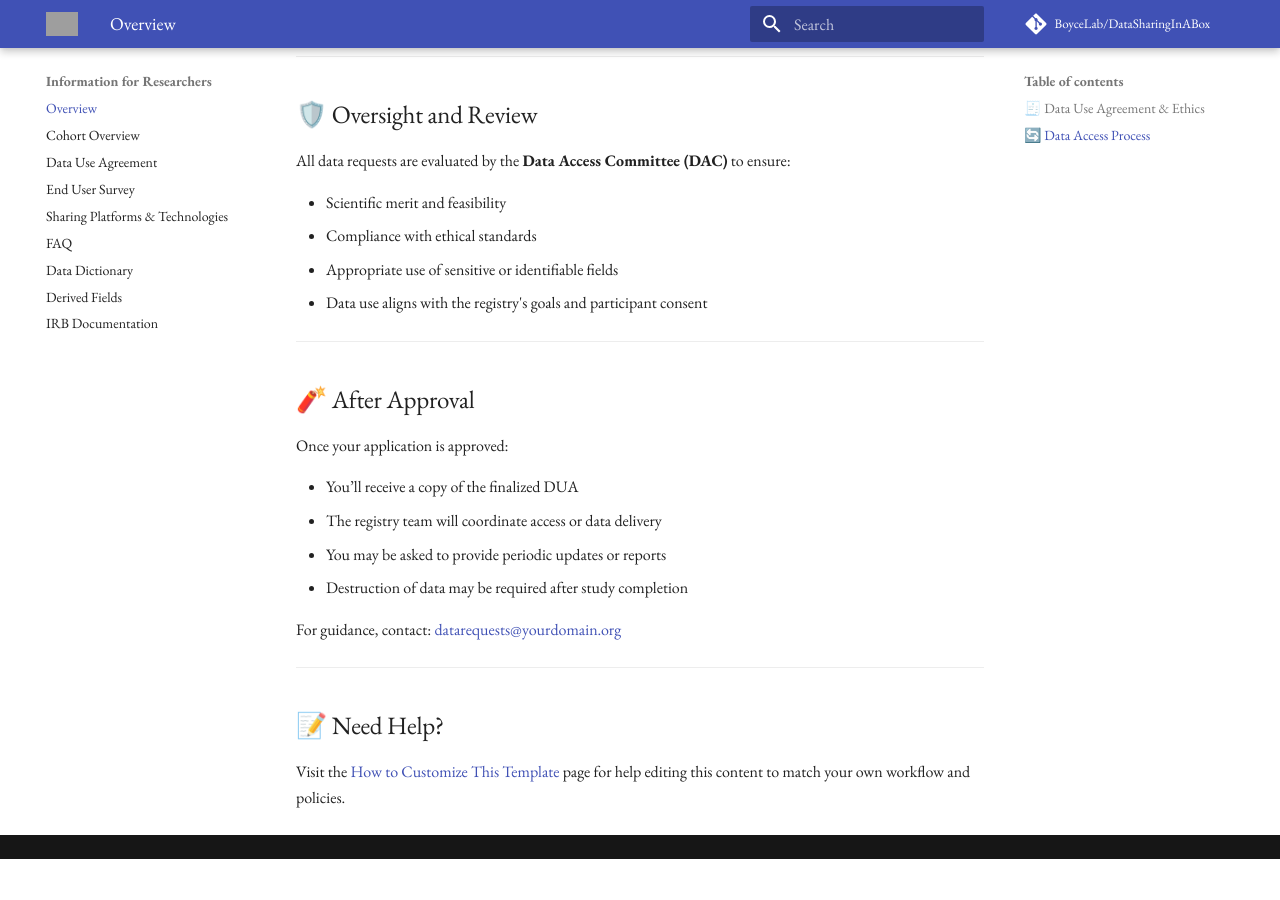
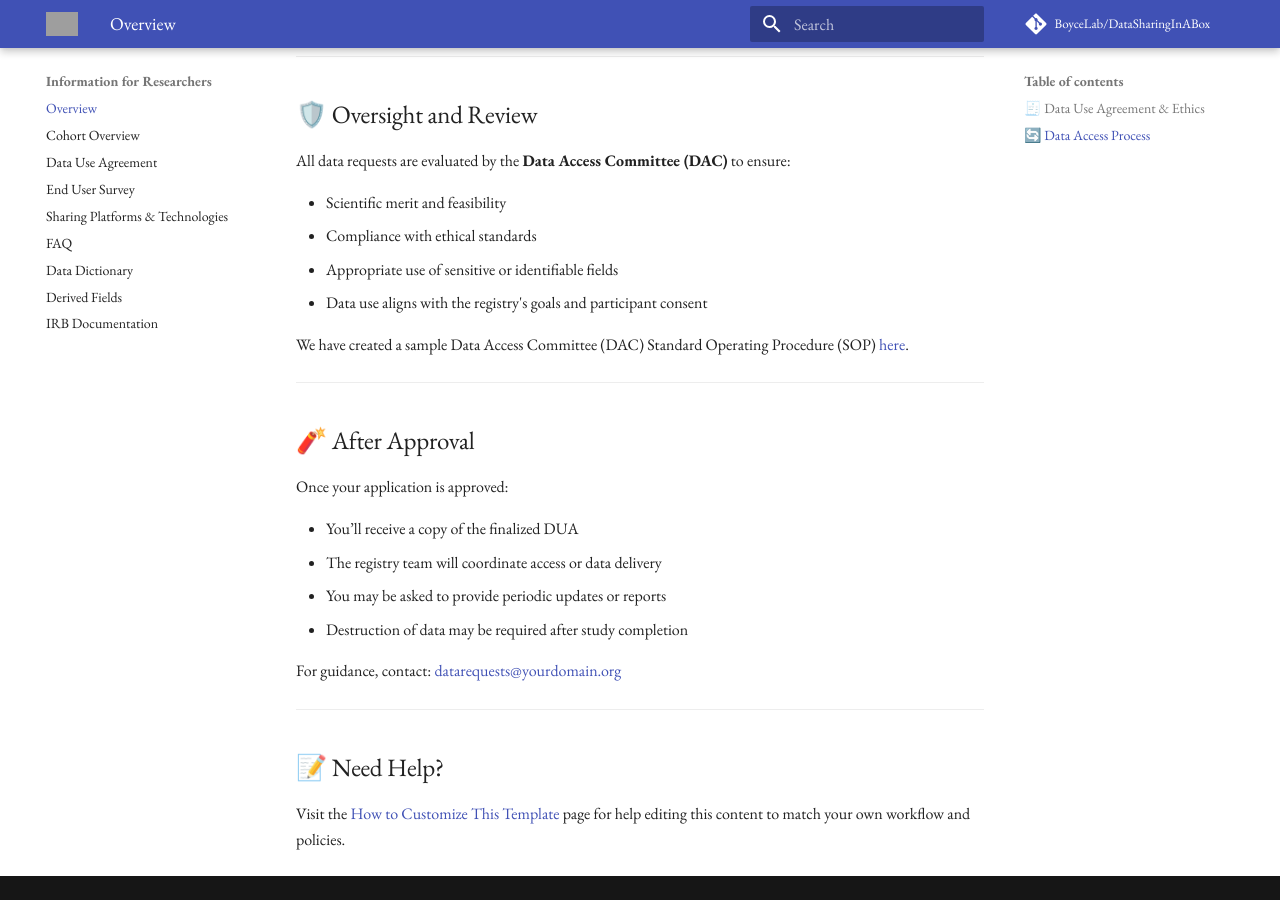
Before and after one commit to BoyceLab/DataSharingInABox, an MkDocs documentation site: the page built from docs/researchers.md, in a window 1280 px wide and 900 px high, scrolled down 1988 px. Built offline with MkDocs 1.6.1 and Material for MkDocs 9.7.7, drawn with Linux system fonts in a browser that asks for light colours; comment, search, counter and statistics services are not loaded; before the commit the page ends 2847 px from its top, so only the background shows below that; grey boxes are pictures that could not be loaded.

Commit message:
Add DAC SOP reference to researchers.md
Added a note about the sample Data Access Committee Standard Operating Procedure.

```diff
--- a/docs/researchers.md
+++ b/docs/researchers.md
@@ -64,6 +64,9 @@ All data requests are evaluated by the **Data Access Committee (DAC)** to ensure
 - Appropriate use of sensitive or identifiable fields
 - Data use aligns with the registry's goals and participant consent
 
+We have created a sample Data Access Committee (DAC) Standard Operating Procedure (SOP) [here](./DACSOP.md).
+
+
 ---
 
 ## 🧨 After Approval
```
